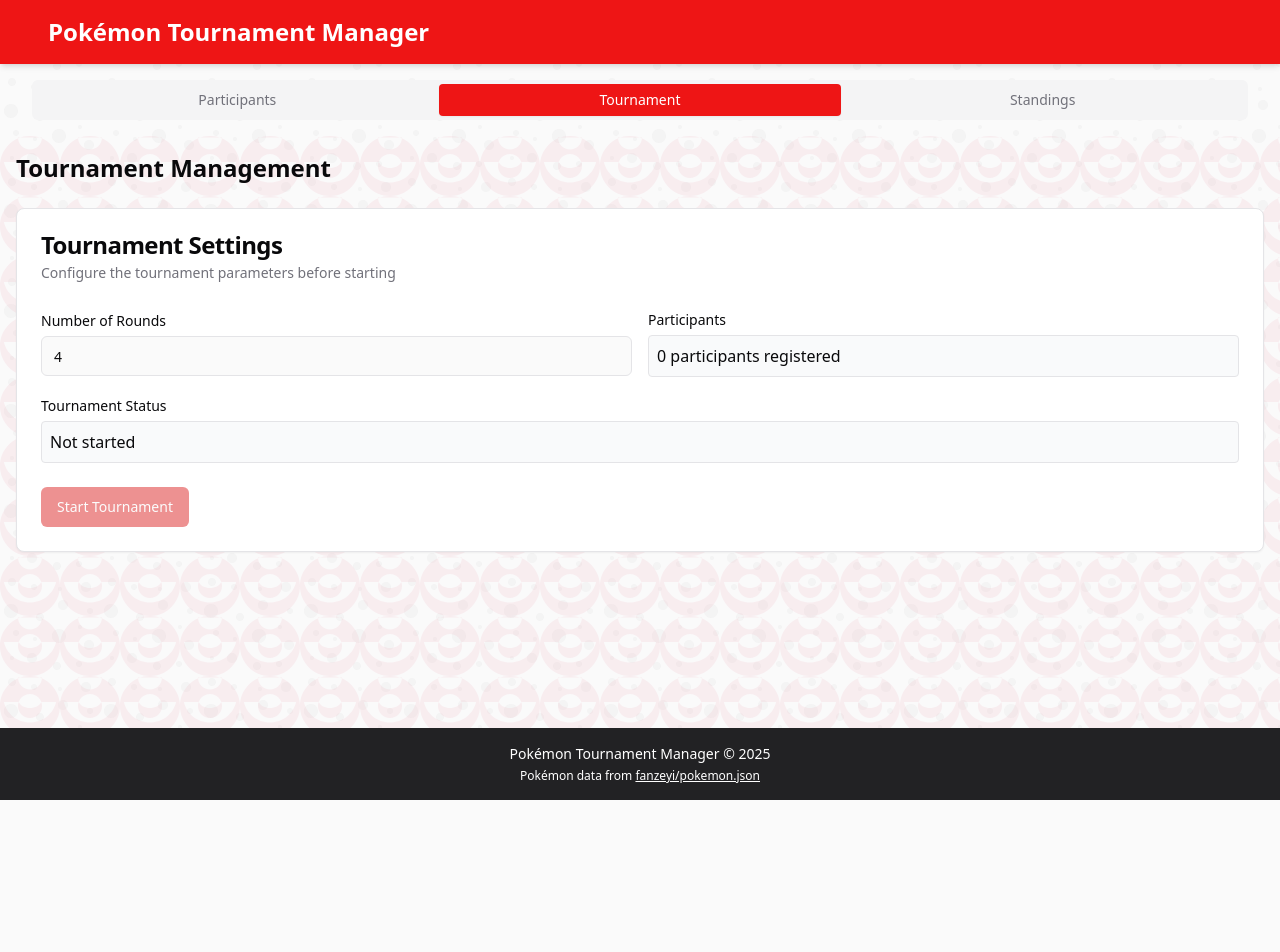
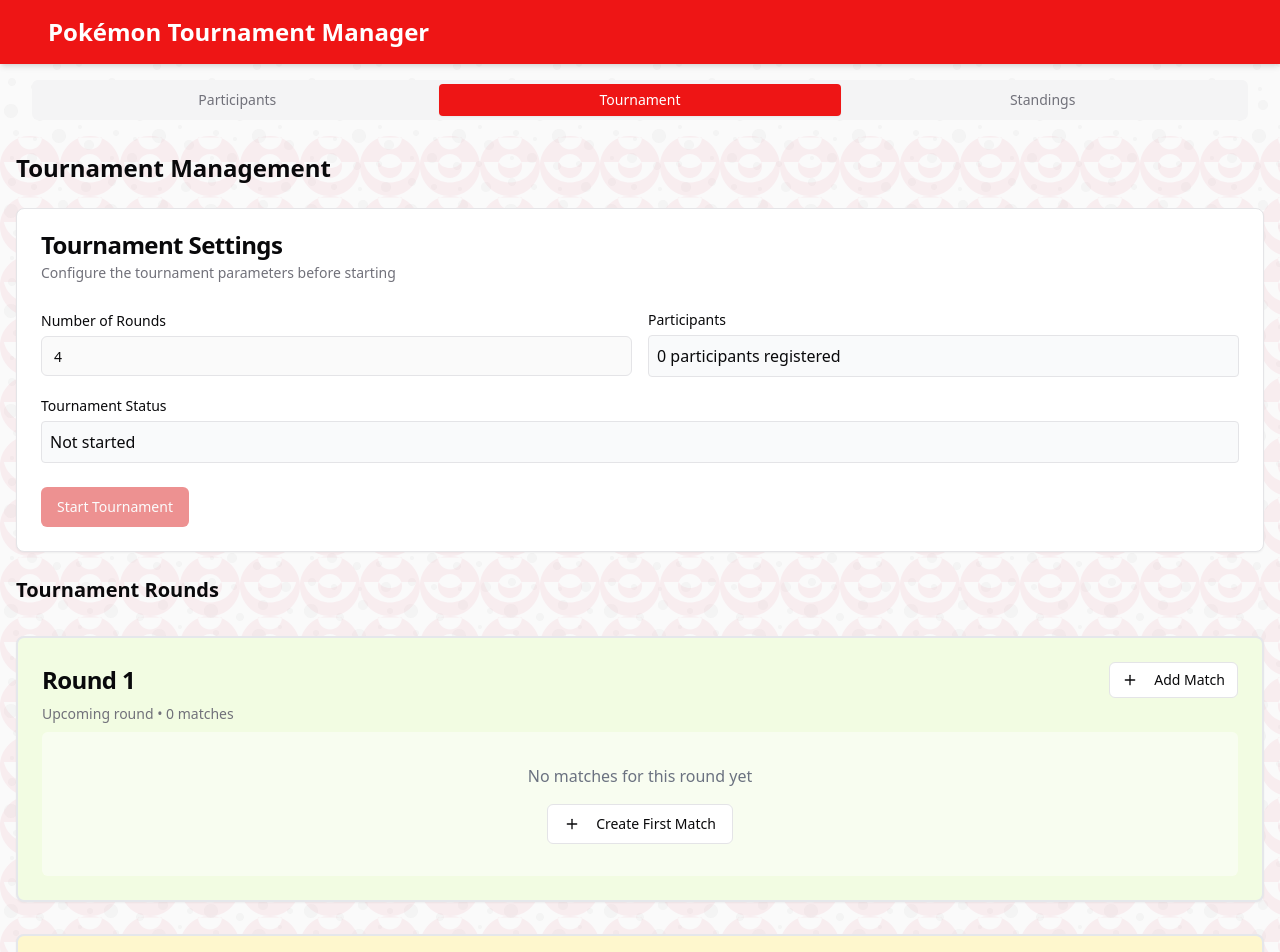
Before and after one commit to xDaizu/poke-swiss-champions, a React (Vite) app: page /tournament in a window 1280 px wide. Shown: the top 952 px of the page. Before the commit the page ends 800 px from the top, so only its background shows below. Built offline with nearby package versions, Linux system fonts and the light colour scheme.

Commit message:
feat: Implement round containers and match customization
- Create 4 round containers with distinct background colors.
- Allow match creation in any round with "Add custom match" buttons.
- Filter out participants already in matches within the selected round during match selection.

```diff
--- a/src/pages/TournamentPage.tsx
+++ b/src/pages/TournamentPage.tsx
@@ -14,10 +14,18 @@ import {
 import { Input } from '@/components/ui/input';
 import { Label } from '@/components/ui/label';
 import { toast } from 'sonner';
-import { ChevronLeft, ChevronRight, Edit, Plus, X } from 'lucide-react';
+import { ChevronLeft, ChevronRight, Plus, X } from 'lucide-react';
 import { Participant } from '../types';
 import { Dialog, DialogContent, DialogHeader, DialogTitle, DialogFooter } from '@/components/ui/dialog';
 import { Select, SelectContent, SelectItem, SelectTrigger, SelectValue } from '@/components/ui/select';
+
+// Define round colors for containers
+const ROUND_COLORS = [
+  'bg-[#F2FCE2]', // Soft Green
+  'bg-[#FEF7CD]', // Soft Yellow
+  'bg-[#E5DEFF]', // Soft Purple
+  'bg-[#D3E4FD]'  // Soft Blue
+];
 
 export default function TournamentPage() {
   const {
@@ -30,8 +38,8 @@ export default function TournamentPage() {
   } = useAppContext();
 
   const [customRounds, setCustomRounds] = useState(tournament.rounds.toString());
-  const [currentRoundView, setCurrentRoundView] = useState(tournament.currentRound || 1);
   const [isMatchDialogOpen, setIsMatchDialogOpen] = useState(false);
+  const [selectedRoundForMatch, setSelectedRoundForMatch] = useState<number>(1);
   const [participant1Id, setParticipant1Id] = useState<string>('');
   const [participant2Id, setParticipant2Id] = useState<string>('');
 
@@ -55,21 +63,11 @@ export default function TournamentPage() {
     }
   };
 
-  const canNavigateToPrevRound = currentRoundView > 1;
-  const canNavigateToNextRound = currentRoundView < tournament.currentRound;
-
-  const currentRoundMatches = tournament.matches.filter(m => m.round === currentRoundView);
-
-  const handlePrevRound = () => {
-    if (canNavigateToPrevRound) {
-      setCurrentRoundView(currentRoundView - 1);
-    }
-  };
-
-  const handleNextRound = () => {
-    if (canNavigateToNextRound) {
-      setCurrentRoundView(currentRoundView + 1);
-    }
+  const openAddMatchDialog = (roundNumber: number) => {
+    setSelectedRoundForMatch(roundNumber);
+    setParticipant1Id('');
+    setParticipant2Id('');
+    setIsMatchDialogOpen(true);
   };
 
   const handleAddMatch = () => {
@@ -79,7 +77,7 @@ export default function TournamentPage() {
     }
 
     // Validate participant selection
-    createCustomMatch(currentRoundView, participant1Id, participant2Id || null);
+    createCustomMatch(selectedRoundForMatch, participant1Id, participant2Id || null);
     setIsMatchDialogOpen(false);
     setParticipant1Id('');
     setParticipant2Id('');
@@ -91,6 +89,22 @@ export default function TournamentPage() {
       removeMatch(matchId);
       toast.success('Match removed successfully');
     }
+  };
+
+  // Get participants who aren't already fighting in the selected round
+  const getAvailableParticipantsForRound = (round: number, excludeParticipantId: string | null = null) => {
+    const matchesInRound = tournament.matches.filter(m => m.round === round);
+    const participantsInRound = new Set<string>();
+
+    matchesInRound.forEach(match => {
+      if (match.participant1Id) participantsInRound.add(match.participant1Id);
+      if (match.participant2Id) participantsInRound.add(match.participant2Id);
+    });
+
+    return participants.filter(p =>
+      !participantsInRound.has(p.id) ||
+      (excludeParticipantId && p.id === excludeParticipantId)
+    );
   };
 
   return (
@@ -149,61 +163,49 @@ export default function TournamentPage() {
         </CardFooter>
       </Card>
 
-      {tournament.currentRound > 0 && (
-        <div className="space-y-4">
-          <div className="flex items-center justify-between">
-            <h3 className="text-xl font-bold">
-              Round {currentRoundView} Matches
-            </h3>
+      <div className="space-y-8">
+        <h3 className="text-xl font-bold">Tournament Rounds</h3>
 
-            <div className="flex items-center space-x-2">
+        {Array.from({ length: tournament.rounds || 4 }).map((_, index) => {
+          const roundNumber = index + 1;
+          const roundMatches = tournament.matches.filter(m => m.round === roundNumber);
+          const roundActive = tournament.currentRound >= roundNumber;
+          const roundColor = ROUND_COLORS[index % ROUND_COLORS.length];
+
+          return (
+            <Card key={roundNumber} className={`${roundColor} border-2 ${roundActive ? 'border-pokemon-red' : 'border-gray-200'}`}>
+              <CardHeader className="pb-2">
+                <div className="flex justify-between items-center">
+                  <CardTitle>Round {roundNumber}</CardTitle>
                   <Button
+                    onClick={() => openAddMatchDialog(roundNumber)}
+                    size="sm"
                     variant="outline"
-                size="icon"
-                onClick={handlePrevRound}
-                disabled={!canNavigateToPrevRound}
-              >
-                <ChevronLeft className="h-4 w-4" />
-              </Button>
-
-              <span>
-                {currentRoundView} of {tournament.currentRound}
-              </span>
-
-              <Button
-                variant="outline"
-                size="icon"
-                onClick={handleNextRound}
-                disabled={!canNavigateToNextRound}
-              >
-                <ChevronRight className="h-4 w-4" />
-              </Button>
-            </div>
-          </div>
-
-          <div className="flex justify-between items-center">
-            <p className="text-sm text-gray-500">Customize matches for this round</p>
-            <Button
-              onClick={() => setIsMatchDialogOpen(true)}
-              size="sm"
-            >
-              <Plus className="h-4 w-4 mr-2" /> Add Custom Match
-            </Button>
-          </div>
-
-          {currentRoundMatches.length === 0 ? (
-            <div className="text-center py-10">
-              <p className="text-gray-500">No matches for this round</p>
-              <Button
-                onClick={() => setIsMatchDialogOpen(true)}
-                className="mt-4"
+                    className="bg-white hover:bg-gray-100"
                   >
                     <Plus className="h-4 w-4 mr-2" /> Add Match
                   </Button>
                 </div>
+                <CardDescription>
+                  {roundActive ? 'Active round' : 'Upcoming round'} • {roundMatches.length} matches
+                </CardDescription>
+              </CardHeader>
+
+              <CardContent>
+                {roundMatches.length === 0 ? (
+                  <div className="text-center py-8 bg-white/50 rounded-md">
+                    <p className="text-gray-500">No matches for this round yet</p>
+                    <Button
+                      onClick={() => openAddMatchDialog(roundNumber)}
+                      variant="outline"
+                      className="mt-4 bg-white hover:bg-gray-100"
+                    >
+                      <Plus className="h-4 w-4 mr-2" /> Create First Match
+                    </Button>
+                  </div>
                 ) : (
                   <div className="grid grid-cols-1 md:grid-cols-2 lg:grid-cols-3 gap-4">
-              {currentRoundMatches.map(match => (
+                    {roundMatches.map(match => (
                       <div key={match.id} className="relative">
                         <Button
                           variant="ghost"
@@ -218,11 +220,16 @@ export default function TournamentPage() {
                     ))}
                   </div>
                 )}
+              </CardContent>
+            </Card>
+          );
+        })}
+      </div>
 
       <Dialog open={isMatchDialogOpen} onOpenChange={setIsMatchDialogOpen}>
         <DialogContent>
           <DialogHeader>
-                <DialogTitle>Add Custom Match for Round {currentRoundView}</DialogTitle>
+            <DialogTitle>Add Custom Match for Round {selectedRoundForMatch}</DialogTitle>
           </DialogHeader>
 
           <div className="space-y-4 py-4">
@@ -230,13 +237,19 @@ export default function TournamentPage() {
               <Label htmlFor="participant1">Participant 1 (Required)</Label>
               <Select
                 value={participant1Id}
-                    onValueChange={setParticipant1Id}
+                onValueChange={(value) => {
+                  setParticipant1Id(value);
+                  // Reset participant2 if they selected the same participant
+                  if (value === participant2Id) {
+                    setParticipant2Id('');
+                  }
+                }}
               >
                 <SelectTrigger>
                   <SelectValue placeholder="Select participant 1" />
                 </SelectTrigger>
                 <SelectContent>
-                      {participants.map((p) => (
+                  {getAvailableParticipantsForRound(selectedRoundForMatch).map((p) => (
                     <SelectItem key={p.id} value={p.id}>
                       {p.name} ({p.title})
                     </SelectItem>
@@ -255,7 +268,7 @@ export default function TournamentPage() {
                   <SelectValue placeholder="Select participant 2 (optional)" />
                 </SelectTrigger>
                 <SelectContent>
-                      {participants
+                  {getAvailableParticipantsForRound(selectedRoundForMatch, participant1Id)
                     .filter(p => p.id !== participant1Id)
                     .map((p) => (
                       <SelectItem key={p.id} value={p.id}>
@@ -278,7 +291,5 @@ export default function TournamentPage() {
         </DialogContent>
       </Dialog>
     </div>
-      )}
-    </div>
   );
 }
```
Lines whose indentation alone changed are shown as unchanged.
